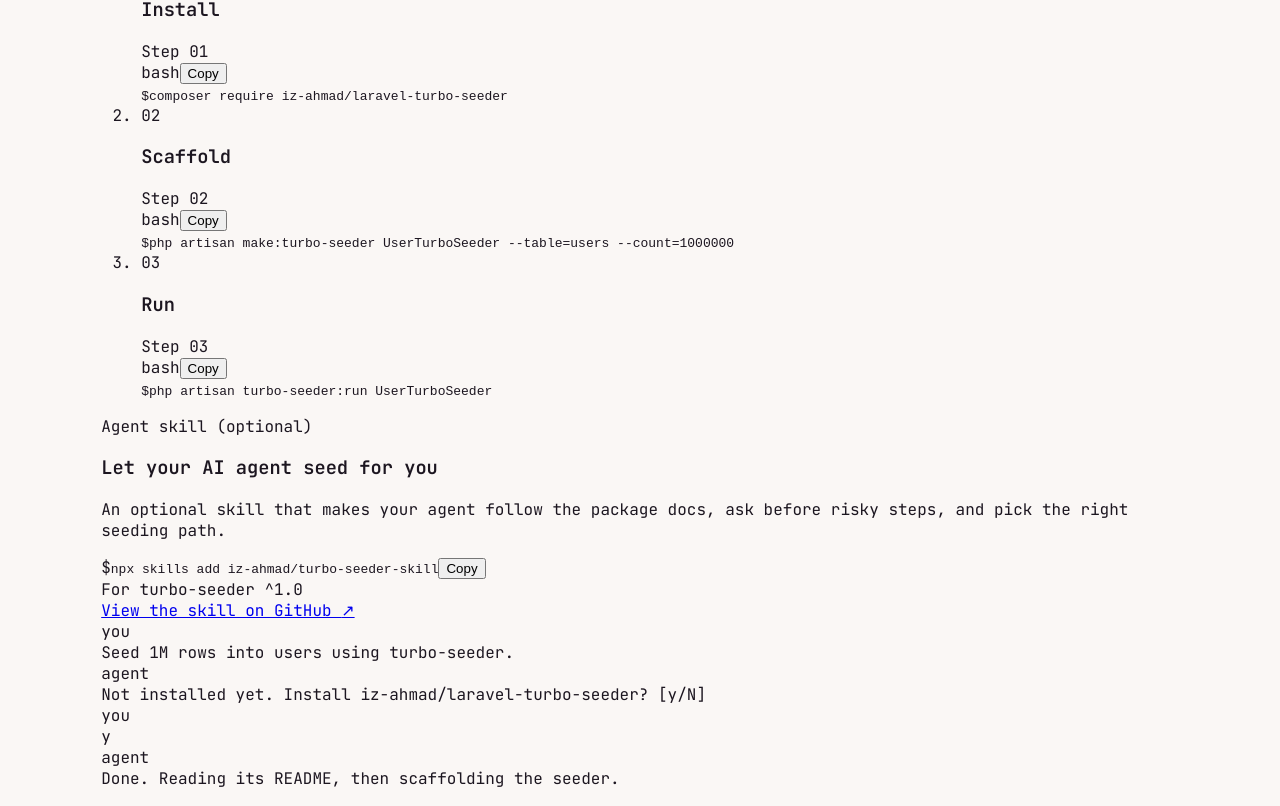
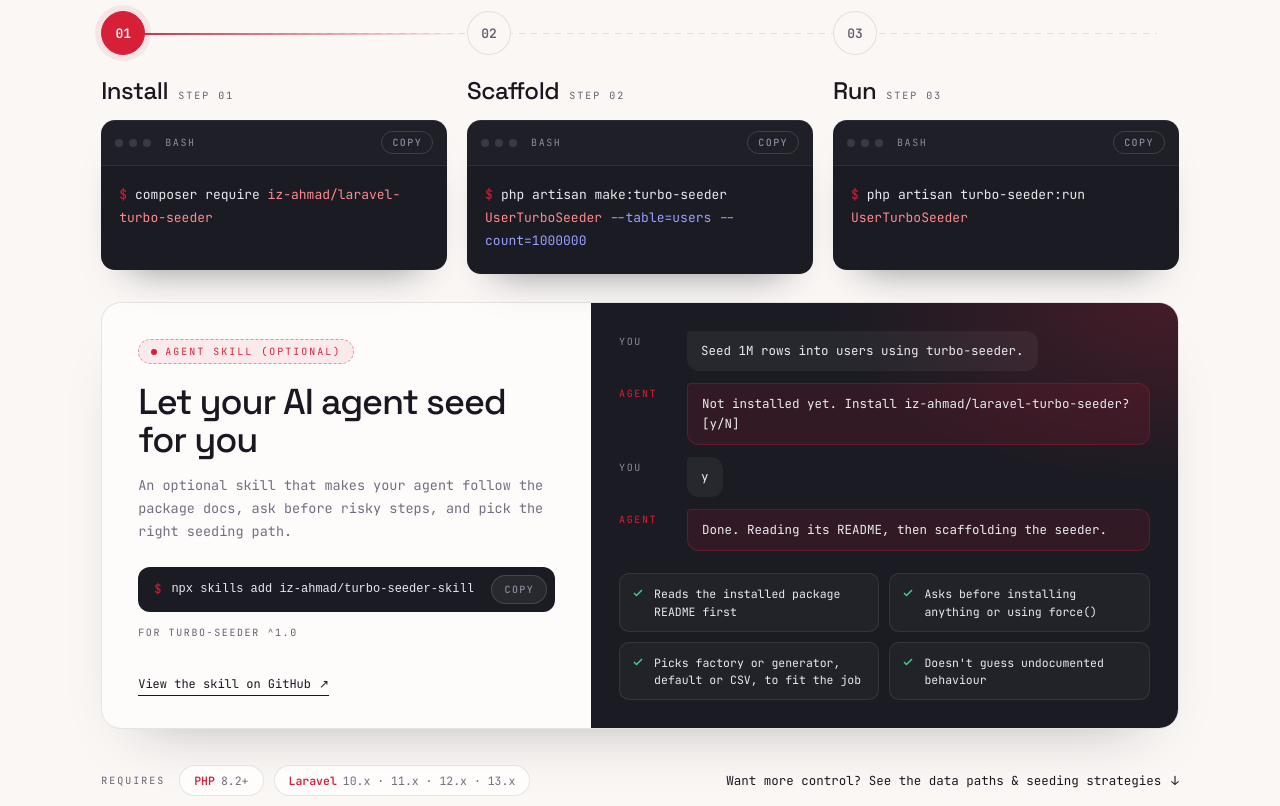
Before and after one commit to iz-ahmad/portfolio, a Next.js app: page /packages/turbo-seeder in a window 1280 px wide. Shown: the part 2332-3138 px from the top of the page. Built offline with nearby package versions, Linux system fonts and the light colour scheme.

Commit message:
style: restyle quick start section to the timeline design

```diff
--- a/src/styles/turbo-seeder.css
+++ b/src/styles/turbo-seeder.css
@@ -702,246 +702,478 @@ body:has(.ts-page) { padding-right: 0 !important; overflow-x: hidden; background
   margin: 8px 0 34px;
 }
 
-.ts-step-grid {
-  display: grid;
-  grid-template-columns: repeat(3, 1fr);
-  gap: 14px;
-  margin-bottom: 30px;
-}
-
-/* step cards — intentionally a fixed dark "shell" card in both
-   themes, like the install pill and terminal above. */
-.ts-step-card {
-  padding: 20px;
-  border-radius: 14px;
-  border: 1px solid rgba(255, 255, 255, 0.10);
-  background: rgba(5, 5, 16, 0.88);
-  box-shadow: inset 0 1px 0 rgba(255, 255, 255, 0.06);
-  isolation: isolate;
-}
-
-.ts-step-label {
-  font-family: var(--font-mono);
-  font-size: 11px;
-  font-weight: 600;
-  letter-spacing: 0.16em;
-  color: var(--red);
-  text-transform: uppercase;
-  margin-bottom: 12px;
-}
-
-.ts-step-code {
-  display: block;
-  font-family: var(--font-mono);
-  font-size: 12px;
-  line-height: 1.6;
-  color: var(--ink-1);
-}
-
-/* install steps in a row, optional agent skill underneath */
-.ts-qs-layout {
-  display: grid;
-  grid-template-columns: minmax(0, 1fr);
-  gap: 14px;
-  margin-bottom: 30px;
-}
-
-.ts-qs-layout .ts-step-grid {
-  grid-template-columns: repeat(3, minmax(0, 1fr));
-  margin-bottom: 0;
-}
-
-/* agent skill card — fixed dark shell like the step cards, with an
-   accent edge so it reads as the optional extra, not a fourth step. */
-.ts-skill-card {
+/* ── Quick start ─ timeline steps, agent skill, footer row ── */
+.ts-qs {
+  /* terminals + chat panel are fixed dark "shell" surfaces in both themes */
+  --qs-red: rgb(var(--ts-accent-rgb));
+  --qs-card: #1b1b23;
+  --qs-cink: #e9e9f1;
+  --qs-cmute: #8c8c9e;
+  --qs-green: #3ecf8e;
+  --qs-node-bg: #faf7f5;
+  --qs-panel-bg: rgba(255, 255, 255, 0.6);
+  --qs-pill-bg: rgba(255, 255, 255, 0.7);
+  --qs-shell-edge: transparent;
+}
+
+[data-ts-theme="dark"] .ts-qs {
+  --qs-node-bg: #07070f;
+  --qs-panel-bg: rgba(255, 255, 255, 0.03);
+  --qs-pill-bg: rgba(255, 255, 255, 0.04);
+  --qs-shell-edge: rgba(255, 255, 255, 0.08);
+}
+
+.ts-qs .ts-eyebrow { gap: 16px; }
+.ts-qs .ts-eyebrow-label { letter-spacing: 0.22em; }
+
+.ts-qs-h2 {
+  font-weight: 500;
+  font-size: 64px;
+  letter-spacing: -0.035em;
+  line-height: 1;
+  margin: 22px 0 14px;
+}
+
+.ts-qs-h2 em { font-style: normal; color: var(--qs-red); }
+
+.ts-qs .ts-qs-sub { margin: 0 0 56px; }
+
+/* timeline */
+.ts-qs-timeline { position: relative; }
+
+.ts-qs-track {
+  position: absolute;
+  left: 22px;
+  right: 22px;
+  top: 22px;
+  height: 1px;
+  background: repeating-linear-gradient(90deg, var(--ts-border) 0 6px, transparent 6px 12px);
+}
+
+.ts-qs-track::after {
+  content: "";
+  position: absolute;
+  left: 0;
+  top: -0.5px;
+  height: 2px;
+  width: 33%;
+  background: linear-gradient(90deg, var(--qs-red), transparent);
+}
+
+.ts-qs-steps {
   position: relative;
   display: grid;
-  grid-template-columns: minmax(0, 1fr) minmax(0, 1.1fr);
-  gap: 20px 28px;
-  padding: 20px;
-  border-radius: 14px;
-  border: 1px solid rgba(var(--ts-accent-rgb), 0.38);
-  background:
-    radial-gradient(320px 160px at 100% 0%, rgba(var(--ts-accent-rgb), 0.14), transparent 70%),
-    rgba(5, 5, 16, 0.88);
-  box-shadow: inset 0 1px 0 rgba(255, 255, 255, 0.06);
-  isolation: isolate;
-}
-
-.ts-skill-main,
-.ts-skill-side {
-  display: flex;
-  flex-direction: column;
-  gap: 14px;
-  min-width: 0;
-}
-
-.ts-skill-head {
-  display: flex;
-  flex-wrap: wrap;
-  align-items: center;
-  justify-content: space-between;
-  gap: 6px 12px;
-  font-family: var(--font-mono);
-  font-size: 11px;
-}
-
-.ts-skill-label {
-  font-weight: 600;
-  letter-spacing: 0.16em;
-  color: var(--red);
-  text-transform: uppercase;
-}
-
-.ts-skill-target { color: var(--ink-2); }
-
-.ts-skill-title {
-  margin: 0;
-  font-size: 20px;
-  line-height: 1.25;
-  color: var(--ink-0);
-}
-
-.ts-skill-desc {
-  margin: -6px 0 0;
-  font-size: 13px;
-  line-height: 1.55;
-  color: var(--ink-1);
-}
-
-.ts-skill-cmd {
-  display: flex;
-  align-items: center;
-  justify-content: space-between;
-  gap: 12px;
-  width: 100%;
-  padding: 11px 14px;
-  border-radius: 10px;
-  border: 1px solid rgba(255, 255, 255, 0.12);
-  background: rgba(255, 255, 255, 0.04);
-  cursor: pointer;
-  text-align: left;
-  transition: border-color 200ms var(--ease-out);
-}
-
-.ts-skill-cmd:hover { border-color: var(--red); }
-.ts-skill-cmd:focus-visible { outline: 2px solid var(--red); outline-offset: 2px; }
-
-.ts-skill-cmd code {
-  flex: 1 1 auto;
-  min-width: 0;
-  overflow-wrap: anywhere;
-  font-family: var(--font-mono);
-  font-size: 12px;
-  color: var(--ink-0);
-}
-
-.ts-skill-cmd .ts-copy-label {
-  color: var(--ink-1);
-  border-color: var(--crimson-light);
-}
-
-.ts-skill-chat {
-  display: flex;
-  flex-direction: column;
-  gap: 5px;
-  padding: 12px 14px;
-  border-radius: 10px;
-  background: rgba(0, 0, 0, 0.35);
-  border: 1px dashed rgba(255, 255, 255, 0.1);
-  font-family: var(--font-mono);
-  font-size: 11.5px;
-  line-height: 1.55;
-  color: var(--ink-1);
-}
-
-.ts-skill-line { display: flex; gap: 10px; }
-.ts-skill-who { flex: 0 0 44px; color: var(--ink-2); }
-.ts-skill-line-agent .ts-skill-who { color: var(--red); }
-.ts-skill-line-you { color: var(--ink-0); }
-
-.ts-skill-rules {
+  grid-template-columns: repeat(3, minmax(0, 1fr));
+  gap: 20px;
   list-style: none;
   margin: 0;
   padding: 0;
+}
+
+.ts-qs-step { min-width: 0; }
+
+.ts-qs-node {
+  position: relative;
+  z-index: 1;
+  width: 44px;
+  height: 44px;
+  border-radius: 50%;
   display: grid;
+  place-items: center;
+  margin-bottom: 20px;
+  font-family: var(--font-mono);
+  font-size: 13px;
+  font-weight: 600;
+  background: var(--qs-node-bg);
+  border: 1px solid var(--ts-border);
+  color: var(--ts-text-2);
+}
+
+.ts-qs-step.is-current .ts-qs-node {
+  background: var(--qs-red);
+  border-color: var(--qs-red);
+  color: #fff;
+  box-shadow: 0 0 0 6px rgba(var(--ts-accent-rgb), 0.08);
+}
+
+.ts-qs-step-title {
+  display: flex;
+  align-items: baseline;
+  gap: 10px;
+  margin-bottom: 14px;
+}
+
+.ts-qs-step-title h3 {
+  margin: 0;
+  font-family: var(--font-display);
+  font-weight: 500;
+  font-size: 24px;
+  letter-spacing: -0.02em;
+  color: var(--ts-text-0);
+}
+
+.ts-qs-step-title span {
+  font-family: var(--font-mono);
+  font-size: 10px;
+  letter-spacing: 0.2em;
+  text-transform: uppercase;
+  color: var(--ts-text-2);
+}
+
+/* terminal cards */
+.ts-qs-term {
+  display: flex;
+  flex-direction: column;
+  min-height: 150px;
+  overflow: hidden;
+  border-radius: 14px;
+  background: var(--qs-card);
+  box-shadow:
+    0 0 0 1px var(--qs-shell-edge),
+    inset 0 1px 0 rgba(255, 255, 255, 0.06),
+    0 24px 40px -28px rgba(23, 23, 31, 0.55);
+  transition: transform 300ms cubic-bezier(0.22, 1, 0.36, 1), box-shadow 300ms;
+}
+
+.ts-qs-term:hover {
+  transform: translateY(-4px);
+  box-shadow:
+    0 0 0 1px var(--qs-shell-edge),
+    inset 0 1px 0 rgba(255, 255, 255, 0.06),
+    0 30px 50px -26px rgba(var(--ts-accent-rgb), 0.45);
+}
+
+.ts-qs-term-bar {
+  display: flex;
+  align-items: center;
   gap: 6px;
-  font-size: 12.5px;
-  line-height: 1.5;
-  color: var(--ink-1);
-}
-
-.ts-skill-rules li {
-  position: relative;
-  padding-left: 18px;
-}
-
-.ts-skill-rules li::before {
-  content: '✓';
-  position: absolute;
-  left: 0;
-  color: #2ecc71;
-}
-
-.ts-skill-link {
-  margin-top: auto;
-  align-self: flex-start;
-  font-family: var(--font-mono);
-  font-size: 12px;
-  color: var(--ink-1);
-  text-decoration: none;
-  border-bottom: 1px dotted rgba(255, 255, 255, 0.3);
-  transition: color 150ms ease, border-color 150ms ease;
-}
-
-.ts-skill-link:hover { color: var(--red); border-color: var(--red); }
-.ts-skill-link:focus-visible { outline: 2px solid var(--red); outline-offset: 3px; }
-
-.ts-req-row {
-  display: flex;
-  flex-wrap: wrap;
-  align-items: center;
-  gap: 8px 10px;
-  margin-bottom: 18px;
-}
-
-.ts-req-label {
+  padding: 11px 14px;
+  border-bottom: 1px solid rgba(255, 255, 255, 0.07);
+  background: rgba(255, 255, 255, 0.02);
+}
+
+.ts-qs-dot {
+  width: 8px;
+  height: 8px;
+  border-radius: 50%;
+  background: #3a3a46;
+}
+
+.ts-qs-term-name {
+  margin-left: 8px;
   font-family: var(--font-mono);
   font-size: 10px;
   letter-spacing: 0.16em;
   text-transform: uppercase;
-  color: var(--ts-text-2);
+  color: var(--qs-cmute);
+}
+
+.ts-qs-term-bar .ts-qs-copy { margin-left: auto; }
+
+.ts-qs-copy {
+  display: inline-flex;
+  align-items: center;
+  gap: 6px;
+  padding: 4px 10px;
+  border-radius: 999px;
+  border: 1px solid rgba(255, 255, 255, 0.14);
+  background: transparent;
+  font: 500 10px var(--font-mono);
+  letter-spacing: 0.14em;
+  text-transform: uppercase;
+  color: var(--qs-cmute);
+  white-space: nowrap;
+  cursor: pointer;
+  transition: color 150ms ease, border-color 150ms ease;
+}
+
+.ts-qs-copy:hover { color: #fff; border-color: var(--qs-red); }
+.ts-qs-copy:focus-visible { outline: 2px solid var(--qs-red); outline-offset: 2px; }
+
+.ts-qs-cmd {
+  display: block;
+  padding: 18px 18px 22px;
+  font-family: var(--font-mono);
+  font-size: 13px;
+  line-height: 1.75;
+  color: var(--qs-cink);
+  word-break: break-word;
+}
+
+.ts-qs-prompt { color: var(--qs-red); margin-right: 8px; user-select: none; }
+.ts-qs-tone-arg { color: #ff8a8f; }
+.ts-qs-tone-flag { color: #9aa0ff; }
+
+/* agent skill panel */
+.ts-qs-agent {
+  display: grid;
+  grid-template-columns: minmax(0, 5fr) minmax(0, 6fr);
+  margin-top: 28px;
+  overflow: hidden;
+  border-radius: 20px;
+  border: 1px solid var(--ts-border);
+  background: var(--qs-panel-bg);
+  box-shadow: 0 30px 60px -40px rgba(23, 23, 31, 0.35);
+}
+
+.ts-qs-agent-l {
+  display: flex;
+  flex-direction: column;
+  min-width: 0;
+  padding: 36px 36px 32px;
+}
+
+.ts-qs-badge {
+  align-self: flex-start;
+  display: inline-flex;
+  align-items: center;
+  gap: 8px;
+  padding: 5px 12px;
+  border-radius: 999px;
+  border: 1px dashed rgba(var(--ts-accent-rgb), 0.45);
+  background: rgba(var(--ts-accent-rgb), 0.08);
+  font-family: var(--font-mono);
+  font-size: 10px;
+  letter-spacing: 0.2em;
+  text-transform: uppercase;
+  color: var(--qs-red);
+}
+
+.ts-qs-badge i {
+  width: 6px;
+  height: 6px;
+  border-radius: 50%;
+  background: var(--qs-red);
+}
+
+.ts-qs-agent h3 {
+  margin: 20px 0 14px;
+  font-family: var(--font-display);
+  font-weight: 500;
+  font-size: 36px;
+  letter-spacing: -0.03em;
+  line-height: 1.05;
+  color: var(--ts-text-0);
+}
+
+.ts-qs-agent-l p {
+  margin: 0 0 24px;
+  font-family: var(--font-mono);
+  font-size: 13.5px;
+  line-height: 1.7;
+  color: var(--ts-text-1-soft);
+}
+
+.ts-qs-install {
+  display: flex;
+  align-items: center;
+  gap: 10px;
+  padding: 8px 8px 8px 16px;
+  border-radius: 12px;
+  background: var(--qs-card);
+  font-family: var(--font-mono);
+  font-size: 12px;
+  color: var(--qs-cink);
+}
+
+.ts-qs-install .ts-qs-prompt { margin-right: 0; }
+
+.ts-qs-install code {
+  flex: 1;
+  min-width: 0;
+  overflow-wrap: anywhere;
+}
+
+.ts-qs-install .ts-qs-copy {
+  padding: 7px 12px;
+  background: rgba(255, 255, 255, 0.06);
+}
+
+.ts-qs-ver {
+  margin-top: 14px;
+  font-family: var(--font-mono);
+  font-size: 10px;
+  letter-spacing: 0.16em;
+  text-transform: uppercase;
+  color: var(--ts-text-2);
+}
+
+.ts-qs-gh {
+  align-self: flex-start;
+  display: inline-flex;
+  align-items: center;
+  gap: 8px;
+  margin-top: auto;
+  padding: 22px 0 3px;
+  border-bottom: 1px solid currentColor;
+  font-family: var(--font-mono);
+  font-size: 12px;
+  color: var(--ts-text-0);
+  text-decoration: none;
+  transition: color 150ms ease;
+}
+
+.ts-qs-gh:hover { color: var(--qs-red); }
+.ts-qs-gh:focus-visible { outline: 2px solid var(--qs-red); outline-offset: 3px; }
+
+.ts-qs-agent-r {
+  position: relative;
+  display: flex;
+  flex-direction: column;
+  gap: 22px;
+  min-width: 0;
+  padding: 28px;
+  background: var(--qs-card);
+}
+
+.ts-qs-agent-r::before {
+  content: "";
+  position: absolute;
+  inset: 0;
+  background: radial-gradient(500px 260px at 100% 0, rgba(var(--ts-accent-rgb), 0.22), transparent 70%);
+  pointer-events: none;
+}
+
+.ts-qs-chat {
+  position: relative;
+  display: flex;
+  flex-direction: column;
+  gap: 12px;
+}
+
+.ts-qs-msg {
+  display: grid;
+  grid-template-columns: 56px minmax(0, 1fr);
+  gap: 12px;
+  align-items: start;
+  font-family: var(--font-mono);
+  font-size: 12.5px;
+  line-height: 1.6;
+}
+
+.ts-qs-who {
+  padding-top: 3px;
+  font-size: 10px;
+  letter-spacing: 0.16em;
+  text-transform: uppercase;
+  color: var(--qs-cmute);
+}
+
+.ts-qs-msg-agent .ts-qs-who { color: var(--qs-red); }
+
+.ts-qs-bub {
+  padding: 10px 14px;
+  border-radius: 12px;
+  border-top-left-radius: 4px;
+  background: rgba(255, 255, 255, 0.05);
+  color: var(--qs-cink);
+}
+
+.ts-qs-msg-agent .ts-qs-bub {
+  background: rgba(var(--ts-accent-rgb), 0.12);
+  border: 1px solid rgba(var(--ts-accent-rgb), 0.28);
+}
+
+.ts-qs-msg-you .ts-qs-bub { width: fit-content; }
+
+.ts-qs-checks {
+  position: relative;
+  display: grid;
+  grid-template-columns: 1fr 1fr;
+  gap: 10px;
+  margin: auto 0 0;
+  padding: 0;
+  list-style: none;
+}
+
+.ts-qs-chk {
+  display: flex;
+  align-items: flex-start;
+  gap: 10px;
+  padding: 11px 12px;
+  border-radius: 10px;
+  border: 1px solid rgba(255, 255, 255, 0.09);
+  background: rgba(255, 255, 255, 0.03);
+  font-family: var(--font-mono);
+  font-size: 11.5px;
+  line-height: 1.5;
+  color: var(--qs-cink);
+}
+
+.ts-qs-chk svg { flex: none; margin-top: 2px; color: var(--qs-green); }
+
+/* footer row */
+.ts-qs-foot {
+  display: flex;
+  flex-wrap: wrap;
+  align-items: center;
+  justify-content: space-between;
+  gap: 20px;
+  margin-top: 36px;
+}
+
+.ts-qs-req {
+  display: flex;
+  flex-wrap: wrap;
+  align-items: center;
+  gap: 10px;
+}
+
+.ts-qs-req-label {
   margin-right: 4px;
-}
-
-.ts-req-item {
+  font-family: var(--font-mono);
+  font-size: 10px;
+  letter-spacing: 0.2em;
+  text-transform: uppercase;
+  color: var(--ts-text-2);
+}
+
+.ts-qs-pill {
+  padding: 7px 14px;
+  border-radius: 999px;
+  border: 1px solid var(--ts-border);
+  background: var(--qs-pill-bg);
+  font-family: var(--font-mono);
+  font-size: 11.5px;
+  color: var(--ts-text-1-soft);
+}
+
+.ts-qs-pill b { margin-right: 6px; font-weight: 600; color: var(--qs-red); }
+
+.ts-qs-more {
   display: inline-flex;
   align-items: center;
-  gap: 6px;
-  padding: 7px 12px;
-  border-radius: 10px;
-  border: 1px solid rgba(var(--ts-surface-rgb), 0.09);
-  background: rgba(var(--ts-surface-rgb), 0.02);
-  font-family: var(--font-mono);
-  font-size: 11px;
-}
-
-.ts-req-item-key { color: var(--accent); font-weight: 600; }
-.ts-req-item-val { color: var(--ts-text-1-soft); }
-
-.ts-qs-more {
-  display: inline-block;
-  font-family: var(--font-mono);
-  font-size: 12px;
-  letter-spacing: 0.02em;
-  color: var(--ts-text-2);
+  gap: 10px;
+  font-family: var(--font-mono);
+  font-size: 12.5px;
+  color: var(--ts-text-0);
   text-decoration: none;
-  transition: color 150ms ease, border-color 150ms ease;
-}
-
-.ts-qs-more:hover {
-  color: var(--accent);
-  border-color: rgba(var(--ts-accent-rgb), 0.4);
+  transition: color 150ms ease;
+}
+
+.ts-qs-more:hover { color: var(--qs-red); }
+.ts-qs-more:focus-visible { outline: 2px solid var(--qs-red); outline-offset: 3px; }
+
+@media (prefers-reduced-motion: reduce) {
+  .ts-qs-term { transition: none; }
+  .ts-qs-term:hover { transform: none; }
+}
+
+@media (max-width: 1023px) {
+  .ts-qs-h2 { font-size: 48px; }
+  .ts-qs-agent { grid-template-columns: minmax(0, 1fr); }
+}
+
+@media (max-width: 720px) {
+  .ts-qs-h2 { font-size: 36px; }
+  .ts-qs-steps { grid-template-columns: minmax(0, 1fr); }
+  .ts-qs-track { display: none; }
+  .ts-qs-node { display: none; }
+  .ts-qs-checks { grid-template-columns: minmax(0, 1fr); }
+  .ts-qs-agent-l,
+  .ts-qs-agent-r { padding: 24px 20px; }
+  .ts-qs-agent h3 { font-size: 28px; }
+  .ts-qs-foot { flex-direction: column; align-items: flex-start; }
 }
 
 /* ── Choices you make ──────────────────────────────────── */
@@ -1348,9 +1580,6 @@ body:has(.ts-page) { padding-right: 0 !important; overflow-x: hidden; background
 }
 
 @media (max-width: 860px) {
-  .ts-step-grid { grid-template-columns: 1fr; }
-  .ts-qs-layout .ts-step-grid { grid-template-columns: minmax(0, 1fr); }
-  .ts-skill-card { grid-template-columns: minmax(0, 1fr); }
   .ts-choices-grid { grid-template-columns: 1fr; }
   .ts-choices-divider { transform: rotate(90deg); padding: 4px 0; }
 }
@@ -1375,7 +1604,6 @@ body:has(.ts-page) { padding-right: 0 !important; overflow-x: hidden; background
     padding-top: 12px;
   }
   .ts-copy-label { font-size: 8px; }
-  .ts-skill-cmd code { font-size: 11px; }
   .ts-nav-btn { font-size: 9px; padding: 9px 12px; letter-spacing: 0.1em; gap: 6px; }
   .ts-cta-actions .btn { font-size: 10px; padding: 11px 16px; letter-spacing: 0.12em; }
   .ts-tab-bar { padding: 8px 10px; gap: 6px; }
```
